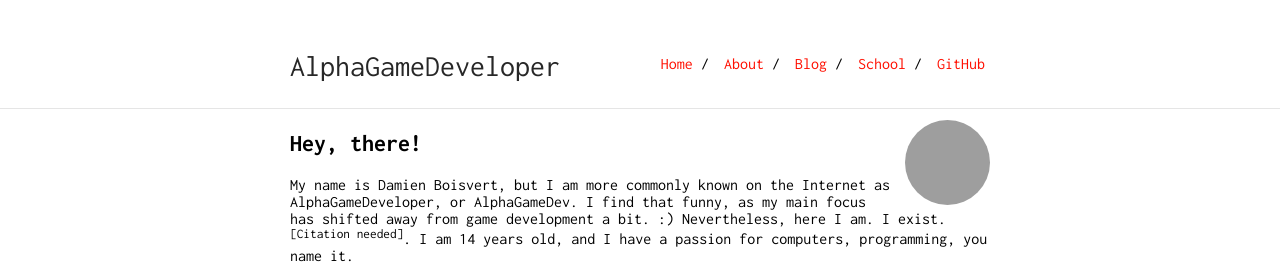
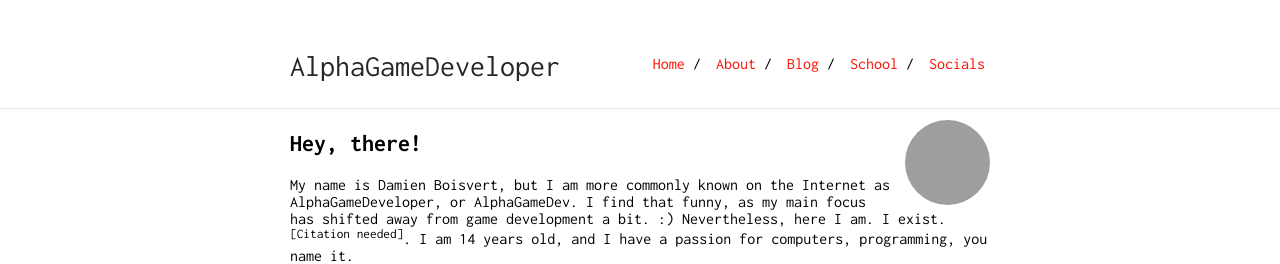
Before and after one commit to AlphaGameDeveloper/AlphaGame.dev, a Jekyll site: the page built from index.md, in a window 1280 px wide, cut to the strip 0-264 px from the top of the page. Built offline with Jekyll 4.4.1, drawn with Linux system fonts in a browser that asks for light colours; grey boxes are pictures that could not be loaded.

Commit message:
Add the /links to the navbar :)

```diff
--- a/_config.yml
+++ b/_config.yml
@@ -30,8 +30,8 @@ nav:
    link: /blog
  - name: "School"
    link: /school/
- - name: GitHub
-   link: https://github.com/AlphaGameDeveloper
+ - name: "Socials"
+   link: /links/
 
 author: damienboisvert
 
```
